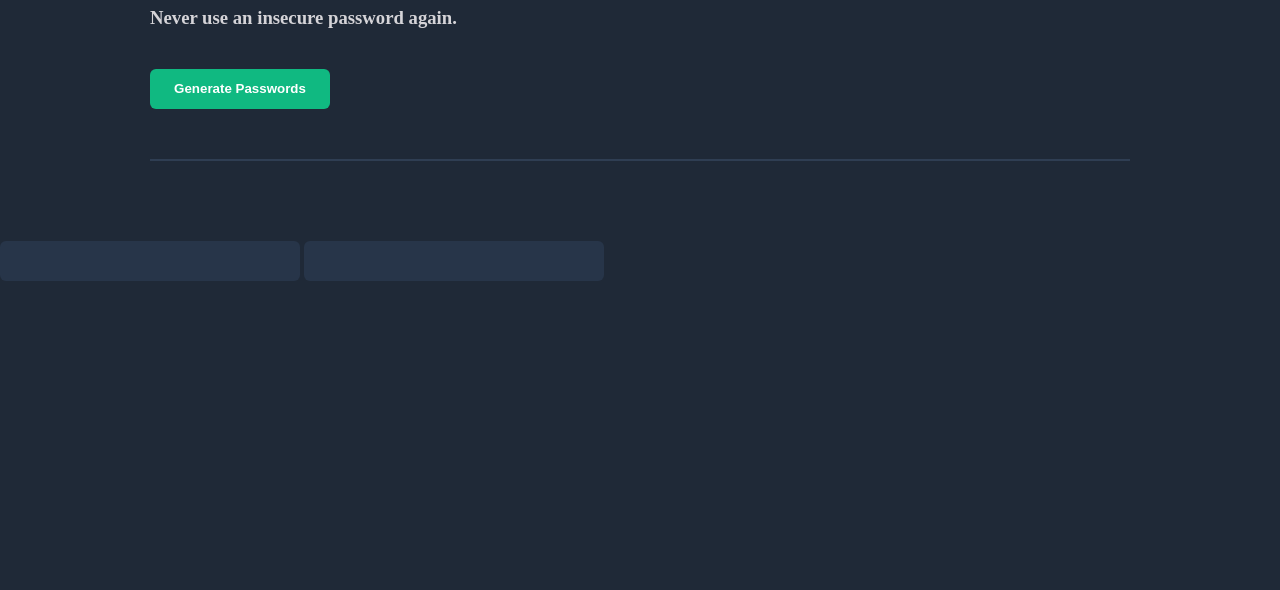
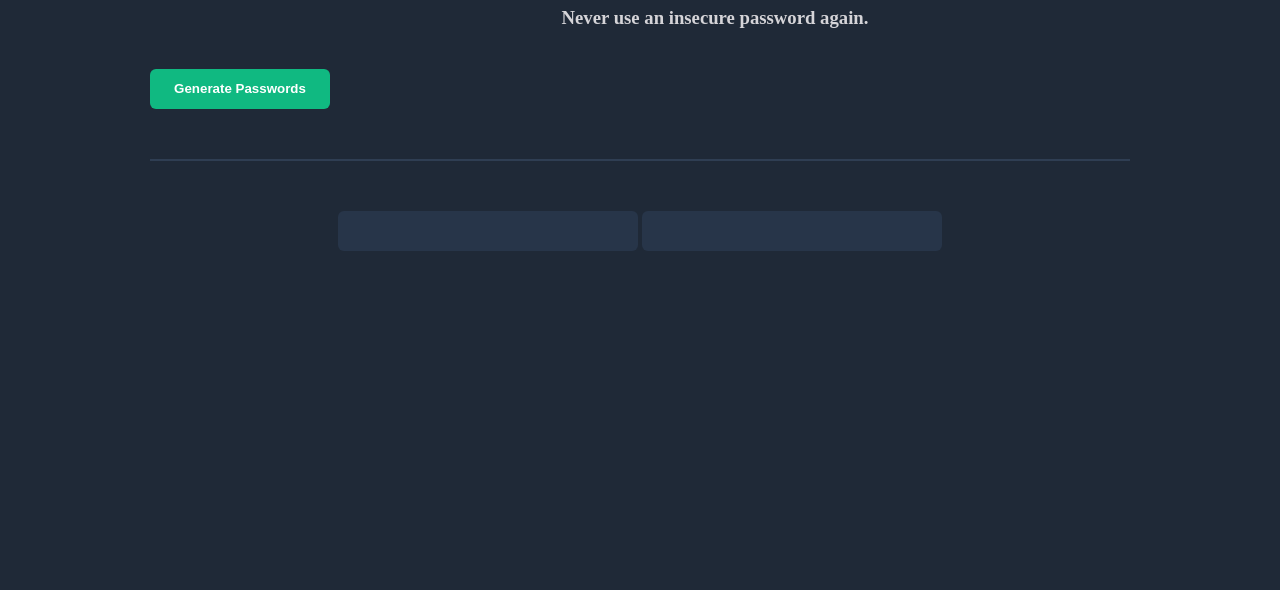
Before and after one commit to Satiosaad125/password-generator, a plain HTML site: page index.html in a window 1280 px wide. Shown: the part 210-800 px from the top of the page. Drawn offline with Linux system fonts and the light colour scheme.

Commit message:
Update index.css

```diff
--- a/index.css
+++ b/index.css
@@ -2,6 +2,7 @@ body {
     margin: 0;
     padding: 0;
     background-color: #1F2937;
+    text-align: center;
 }
 
 h1 {
@@ -42,4 +43,6 @@ hr {
     border-radius: 6px;
     color: #4ADF86;
     font-size: 30px;
+    margin: 0 auto;
+    overflow: hidden;
 }
```
